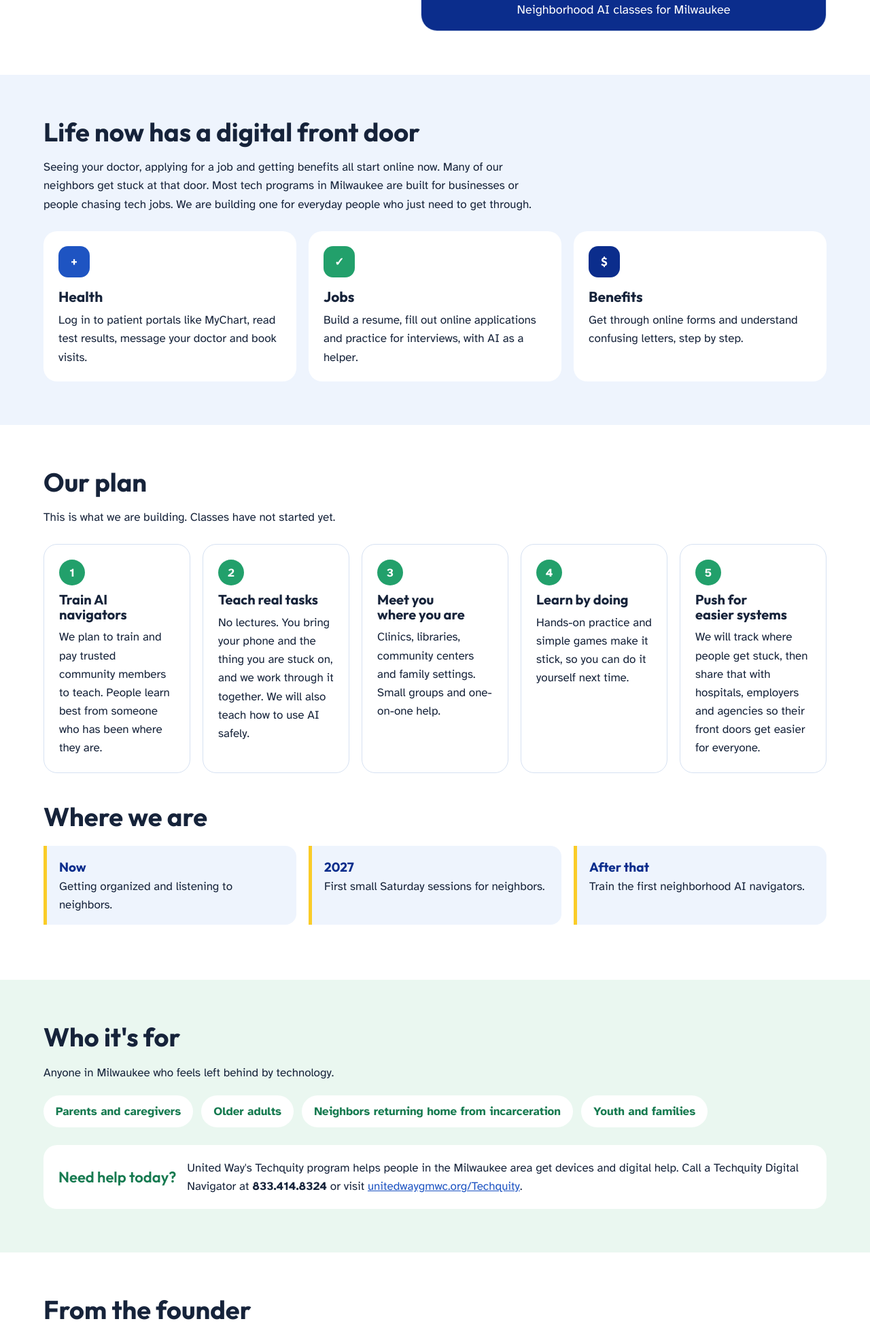
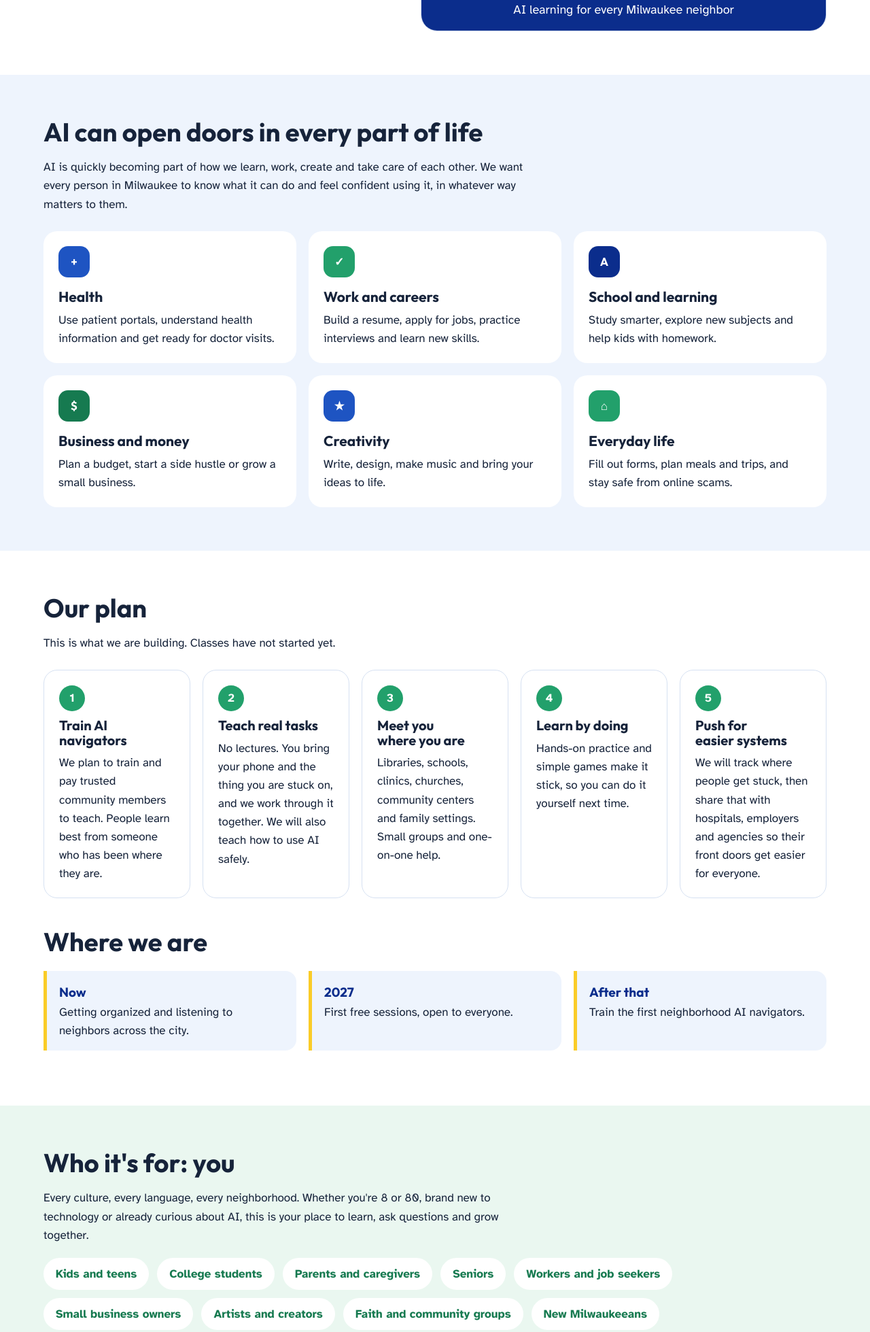
Before and after one commit to esmith0918/intelligence-milwaukee-site, a plain HTML site: page index.html in a window 1280 px wide. Shown: the part 640-2599 px from the top of the page at 68% size. Drawn offline with Linux system fonts and the light colour scheme.

Commit message:
Make the page welcoming to every culture, age and background
Updated the description meta tag and various text elements to emphasize inclusivity and community learning about AI.

```diff
--- a/index.html
+++ b/index.html
@@ -4,7 +4,7 @@
 <meta charset="utf-8">
 <meta name="viewport" content="width=device-width, initial-scale=1">
 <title>Intelligence Milwaukee</title>
-<meta name="description" content="Intelligence Milwaukee: AI made simple, for every neighbor. Hands-on help with AI, patient portals, job applications and benefits forms, taught by trusted neighbors. Coming 2027.">
+<meta name="description" content="Intelligence Milwaukee: AI made simple, for every neighbor. Hands-on AI learning for people of every age, culture and background. Coming 2027.">
 <meta property="og:title" content="Intelligence Milwaukee">
 <meta property="og:description" content="AI made simple, for every neighbor. Coming 2027.">
 <meta property="og:image" content="https://intelligencemilwaukee.org/1000015760.png">
@@ -80,25 +80,28 @@ footer .wrap{display:flex;flex-wrap:wrap;gap:10px 28px;justify-content:space-bet
   <div class="wrap">
     <div>
       <span class="tag">COMING 2027</span>
-      <h1>AI made simple, for every neighbor.</h1>
-      <p class="lede">Doctor visits, jobs and benefits now start online, and more of them use AI. Intelligence Milwaukee is a new community program that will train trusted neighbors to show you how, step by step. No jargon. No judgment.</p>
+      <h1>AI is for everyone. Let's learn it together.</h1>
+      <p class="lede">Intelligence Milwaukee brings neighbors of every age, culture and background together to discover what AI can do, and how to use it in everyday life. No tech experience needed. No jargon. No judgment. Just a seat at the table for you.</p>
       <div class="btns"><a class="btn main" href="#join">Get updates</a><a class="btn" href="#what">See the plan</a></div>
     </div>
     <figure class="pic">
       <img src="1000015760.png" width="1536" height="1024" alt="Illustration of Milwaukee neighbors of many ages and backgrounds smiling together in front of the city skyline and lakefront, one holding a laptop that says AI. Text reads Intelligence Milwaukee, AI made simple, for every neighbor.">
-      <figcaption><b>COMING 2027</b><span>Neighborhood AI classes for Milwaukee</span></figcaption>
+      <figcaption><b>COMING 2027</b><span>AI learning for every Milwaukee neighbor</span></figcaption>
     </figure>
   </div>
 </section>
 
 <section class="band" id="why" style="background:var(--soft)">
   <div class="wrap">
-    <h2>Life now has a digital front door</h2>
-    <p>Seeing your doctor, applying for a job and getting benefits all start online now. Many of our neighbors get stuck at that door. Most tech programs in Milwaukee are built for businesses or people chasing tech jobs. We are building one for everyday people who just need to get through.</p>
+    <h2>AI can open doors in every part of life</h2>
+    <p>AI is quickly becoming part of how we learn, work, create and take care of each other. We want every person in Milwaukee to know what it can do and feel confident using it, in whatever way matters to them.</p>
     <div class="doors">
-      <div class="door"><div class="ico" style="background:var(--blue)">+</div><strong>Health</strong>Log in to patient portals like MyChart, read test results, message your doctor and book visits.</div>
-      <div class="door"><div class="ico" style="background:var(--green)">&#10003;</div><strong>Jobs</strong>Build a resume, fill out online applications and practice for interviews, with AI as a helper.</div>
-      <div class="door"><div class="ico" style="background:var(--blue-d)">$</div><strong>Benefits</strong>Get through online forms and understand confusing letters, step by step.</div>
+      <div class="door"><div class="ico" style="background:var(--blue)">+</div><strong>Health</strong>Use patient portals, understand health information and get ready for doctor visits.</div>
+      <div class="door"><div class="ico" style="background:var(--green)">&#10003;</div><strong>Work and careers</strong>Build a resume, apply for jobs, practice interviews and learn new skills.</div>
+      <div class="door"><div class="ico" style="background:var(--blue-d)">A</div><strong>School and learning</strong>Study smarter, explore new subjects and help kids with homework.</div>
+      <div class="door"><div class="ico" style="background:var(--green-d)">$</div><strong>Business and money</strong>Plan a budget, start a side hustle or grow a small business.</div>
+      <div class="door"><div class="ico" style="background:var(--blue)">&#9733;</div><strong>Creativity</strong>Write, design, make music and bring your ideas to life.</div>
+      <div class="door"><div class="ico" style="background:var(--green)">&#8962;</div><strong>Everyday life</strong>Fill out forms, plan meals and trips, and stay safe from online scams.</div>
     </div>
   </div>
 </section>
@@ -110,14 +113,14 @@ footer .wrap{display:flex;flex-wrap:wrap;gap:10px 28px;justify-content:space-bet
     <div class="steps">
       <div class="step"><span class="n">1</span><h3>Train AI navigators</h3>We plan to train and pay trusted community members to teach. People learn best from someone who has been where they are.</div>
       <div class="step"><span class="n">2</span><h3>Teach real tasks</h3>No lectures. You bring your phone and the thing you are stuck on, and we work through it together. We will also teach how to use AI safely.</div>
-      <div class="step"><span class="n">3</span><h3>Meet you where you are</h3>Clinics, libraries, community centers and family settings. Small groups and one-on-one help.</div>
+      <div class="step"><span class="n">3</span><h3>Meet you where you are</h3>Libraries, schools, clinics, churches, community centers and family settings. Small groups and one-on-one help.</div>
       <div class="step"><span class="n">4</span><h3>Learn by doing</h3>Hands-on practice and simple games make it stick, so you can do it yourself next time.</div>
       <div class="step"><span class="n">5</span><h3>Push for easier systems</h3>We will track where people get stuck, then share that with hospitals, employers and agencies so their front doors get easier for everyone.</div>
     </div>
     <h2 style="margin-top:44px">Where we are</h2>
     <ul class="when">
-      <li><b>Now</b>Getting organized and listening to neighbors.</li>
-      <li><b>2027</b>First small Saturday sessions for neighbors.</li>
+      <li><b>Now</b>Getting organized and listening to neighbors across the city.</li>
+      <li><b>2027</b>First free sessions, open to everyone.</li>
       <li><b>After that</b>Train the first neighborhood AI navigators.</li>
     </ul>
   </div>
@@ -125,11 +128,11 @@ footer .wrap{display:flex;flex-wrap:wrap;gap:10px 28px;justify-content:space-bet
 
 <section class="band" id="who" style="background:var(--soft2)">
   <div class="wrap">
-    <h2>Who it's for</h2>
-    <p>Anyone in Milwaukee who feels left behind by technology.</p>
-    <ul class="who"><li>Parents and caregivers</li><li>Older adults</li><li>Neighbors returning home from incarceration</li><li>Youth and families</li></ul>
+    <h2>Who it's for: you</h2>
+    <p>Every culture, every language, every neighborhood. Whether you're 8 or 80, brand new to technology or already curious about AI, this is your place to learn, ask questions and grow together.</p>
+    <ul class="who"><li>Kids and teens</li><li>College students</li><li>Parents and caregivers</li><li>Seniors</li><li>Workers and job seekers</li><li>Small business owners</li><li>Artists and creators</li><li>Faith and community groups</li><li>New Milwaukeeans</li><li>Anyone ready for a fresh start</li></ul>
     <div class="help" style="background:var(--bg)">
-      <div class="big">Need help today?</div>
+      <div class="big">Need a device?</div>
       <div>United Way's Techquity program helps people in the Milwaukee area get devices and digital help. Call a Techquity Digital Navigator at <b>833.414.8324</b> or visit <a href="https://www.unitedwaygmwc.org/Techquity">unitedwaygmwc.org/Techquity</a>.</div>
     </div>
   </div>
@@ -139,7 +142,7 @@ footer .wrap{display:flex;flex-wrap:wrap;gap:10px 28px;justify-content:space-bet
   <div class="wrap">
     <h2>From the founder</h2>
     <p>Intelligence Milwaukee is supported by <a href="https://vitalsarcade.com">Vitals Arcade</a>.</p>
-    <p>Intelligence Milwaukee is for every neighborhood and every neighbor, no matter your age, background or how comfortable you are with technology. Peer support taught me that people learn best from someone who has been where they are. That idea is behind everything we are building here.</p>
+    <p>I started Intelligence Milwaukee because I believe AI should belong to all of us, not just a few. When people from every culture, age and walk of life learn together, our whole city moves forward. There are no dumb questions here, and there is always a seat at the table for you.</p>
   </div>
 </section>
 
```
